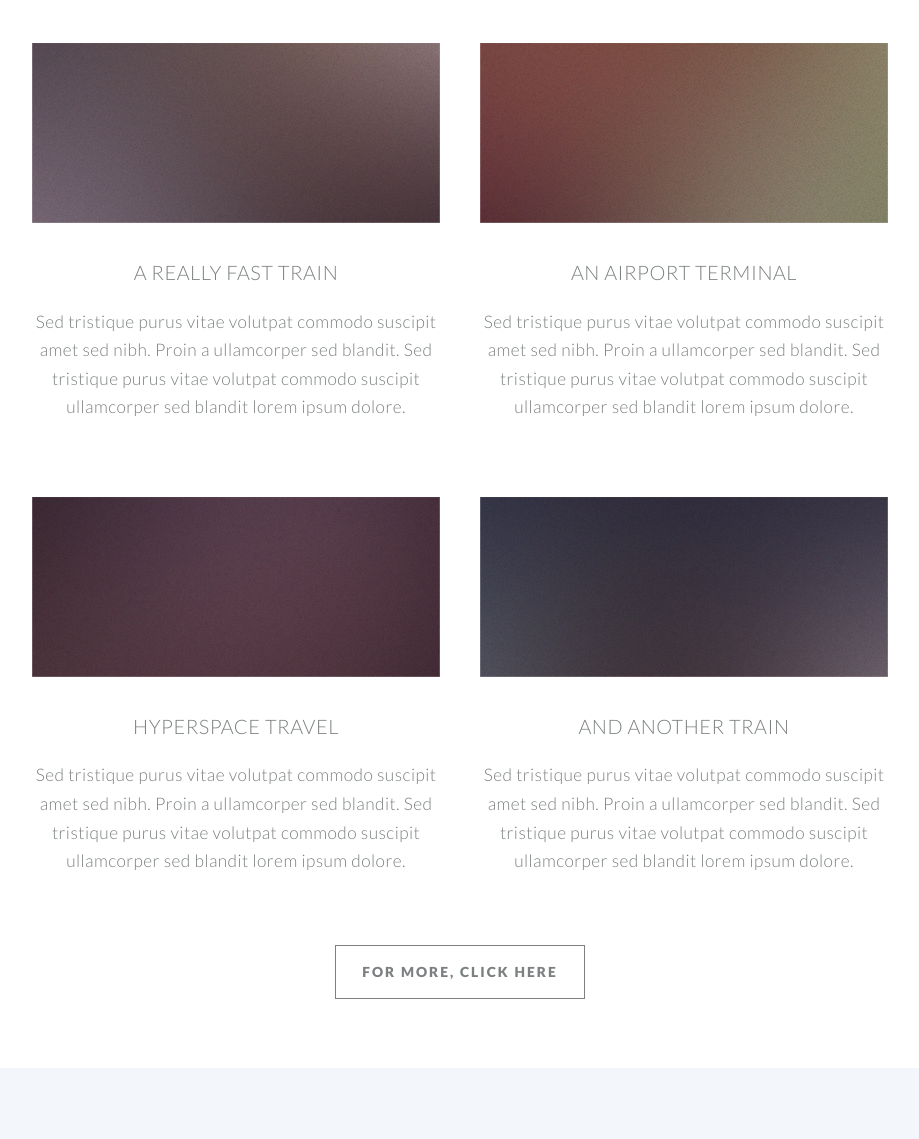
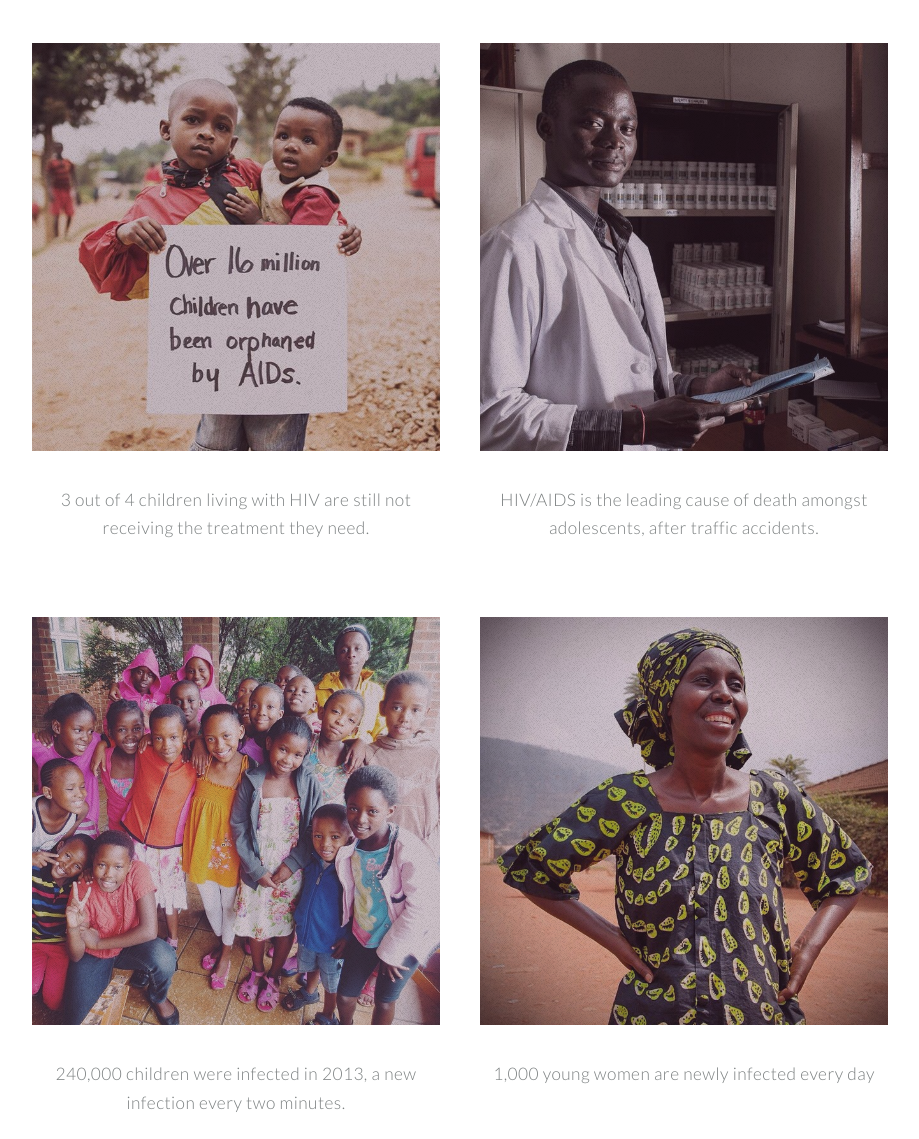
Before and after one commit to NYC2015/team-18, a plain HTML site: page kcahealth/index.html in a window 1280 px wide. Shown: the part 2053-3192 px from the top of the page, without its empty margins (180-1099 px from the left). Drawn offline with nearby package versions, Linux system fonts and the light colour scheme; no server answers.

Commit message:
facts and pics

```diff
--- a/kcahealth/index.html
+++ b/kcahealth/index.html
@@ -170,22 +170,18 @@
 								<div class="6u 12u(narrower)">
 
 									<section>
-										<a href="#" class="image featured"><img src="images/pic01.jpg" alt="" /></a>
-										<header>
-											<h3>A Really Fast Train</h3>
-										</header>
-										<p>Sed tristique purus vitae volutpat commodo suscipit amet sed nibh. Proin a ullamcorper sed blandit. Sed tristique purus vitae volutpat commodo suscipit ullamcorper sed blandit lorem ipsum dolore.</p>
+										<a href="#" class="image featured"><img src="images/fact_pic_1.jpg" alt="" /></a>
+
+										<p>3 out of 4 children living with HIV are still not receiving the treatment they need.</p>
 									</section>
 
 								</div>
 								<div class="6u 12u(narrower)">
 
 									<section>
-										<a href="#" class="image featured"><img src="images/pic02.jpg" alt="" /></a>
-										<header>
-											<h3>An Airport Terminal</h3>
-										</header>
-										<p>Sed tristique purus vitae volutpat commodo suscipit amet sed nibh. Proin a ullamcorper sed blandit. Sed tristique purus vitae volutpat commodo suscipit ullamcorper sed blandit lorem ipsum dolore.</p>
+										<a href="#" class="image featured"><img src="images/fact_pic_2.jpg" alt="" /></a>
+
+										<p>HIV/AIDS is the leading cause of death amongst adolescents, after traffic accidents.</p>
 									</section>
 
 								</div>
@@ -194,22 +190,18 @@
 								<div class="6u 12u(narrower)">
 
 									<section>
-										<a href="#" class="image featured"><img src="images/pic03.jpg" alt="" /></a>
-										<header>
-											<h3>Hyperspace Travel</h3>
-										</header>
-										<p>Sed tristique purus vitae volutpat commodo suscipit amet sed nibh. Proin a ullamcorper sed blandit. Sed tristique purus vitae volutpat commodo suscipit ullamcorper sed blandit lorem ipsum dolore.</p>
+										<a href="#" class="image featured"><img src="images/fact_pic_3.jpg" alt="" /></a>
+
+										<p>240,000 children were infected in 2013, a new infection every two minutes.</p>
 									</section>
 
 								</div>
 								<div class="6u 12u(narrower)">
 
 									<section>
-										<a href="#" class="image featured"><img src="images/pic04.jpg" alt="" /></a>
-										<header>
-											<h3>And Another Train</h3>
-										</header>
-										<p>Sed tristique purus vitae volutpat commodo suscipit amet sed nibh. Proin a ullamcorper sed blandit. Sed tristique purus vitae volutpat commodo suscipit ullamcorper sed blandit lorem ipsum dolore.</p>
+										<a href="#" class="image featured"><img src="images/fact_pic_4.jpg" alt="" /></a>
+
+										<p>1,000 young women are newly infected every day</p>
 									</section>
 
 								</div>
```
Also changed, not shown: kcahealth/images/fact_pic_1.jpg (added), kcahealth/images/fact_pic_2.jpg (added), kcahealth/images/fact_pic_3.jpg (added), kcahealth/images/fact_pic_4.jpg (added).
